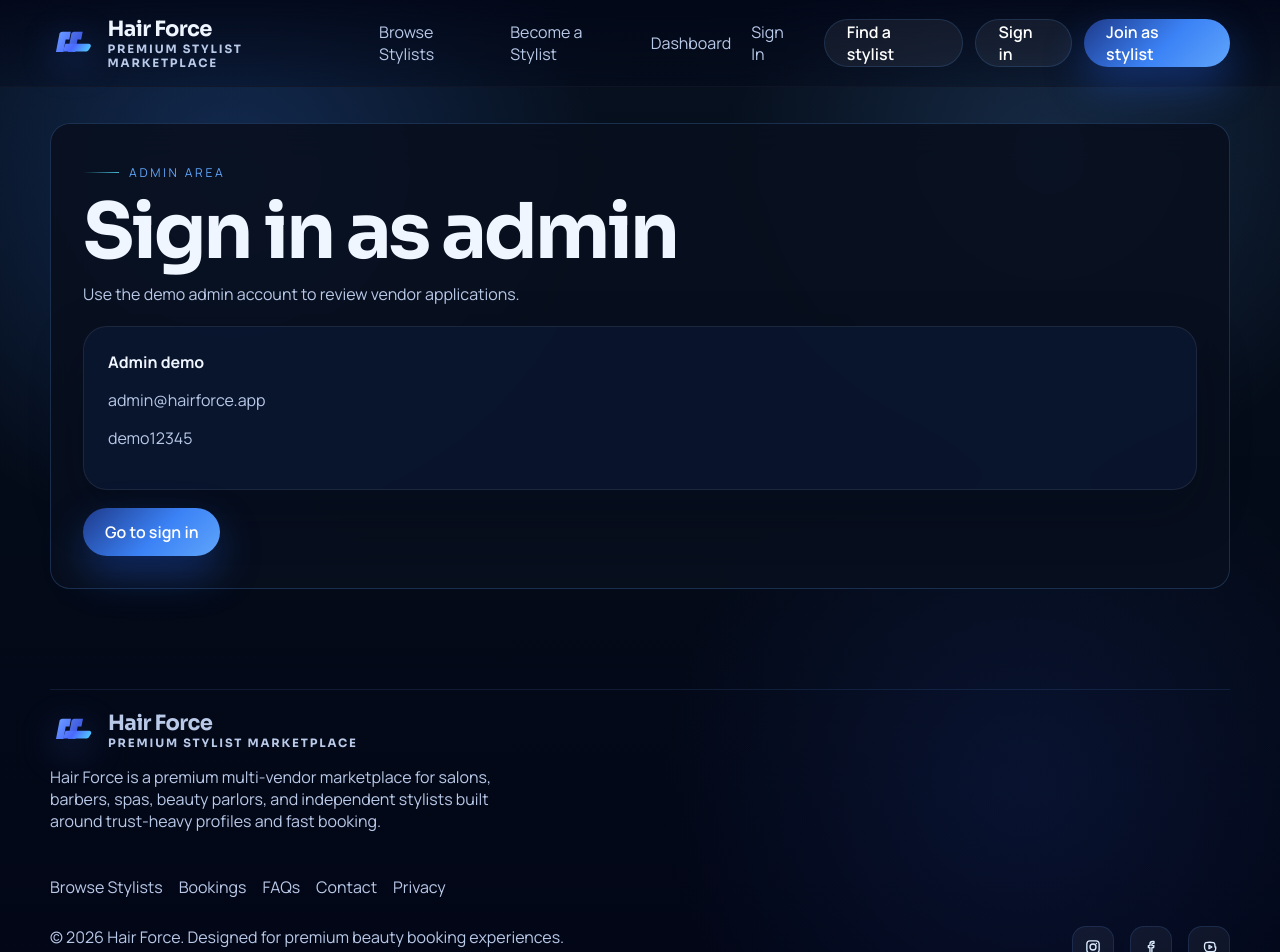
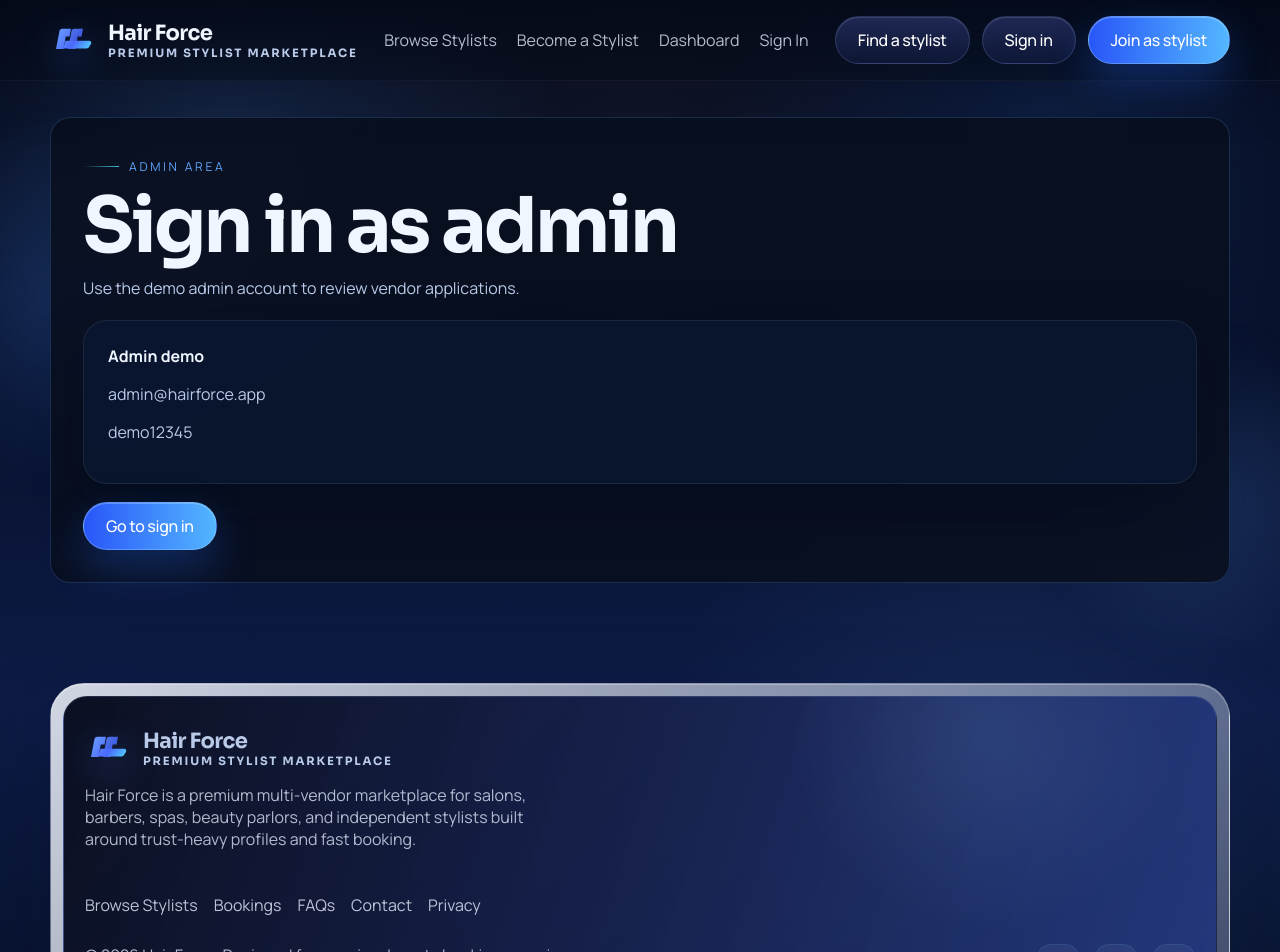
Before and after one commit to aliahmed574400-art/hair-force, a Next.js app: page /admin in a window 1280 px wide. Shown: the top 952 px of the page. Built offline with nearby package versions, Linux system fonts and the light colour scheme; no server answers.

Commit message:
Unify homepage with hero styling

```diff
--- a/app/globals.css
+++ b/app/globals.css
@@ -31,10 +31,11 @@ body {
   margin: 0;
   min-height: 100vh;
   background:
-    radial-gradient(circle at 18% 18%, rgba(59, 130, 246, 0.24), transparent 28%),
-    radial-gradient(circle at 82% 16%, rgba(96, 165, 250, 0.18), transparent 24%),
-    radial-gradient(circle at 80% 78%, rgba(30, 58, 138, 0.22), transparent 28%),
-    linear-gradient(180deg, #07111f 0%, #040b18 48%, #020617 100%);
+    radial-gradient(circle at 18% 14%, rgba(96, 165, 250, 0.18), transparent 24%),
+    radial-gradient(circle at 82% 10%, rgba(59, 130, 246, 0.16), transparent 24%),
+    radial-gradient(circle at 78% 76%, rgba(96, 165, 250, 0.12), transparent 28%),
+    radial-gradient(circle at 50% 0%, rgba(255, 255, 255, 0.06), transparent 28%),
+    linear-gradient(180deg, #040817 0%, #08112c 34%, #0d1b46 66%, #071128 100%);
   color: var(--text);
   font-family: var(--font-body), sans-serif;
 }
@@ -61,11 +62,38 @@ textarea {
   overflow: clip;
 }
 
+.app-shell::before,
+.app-shell::after {
+  content: "";
+  position: fixed;
+  inset: auto;
+  pointer-events: none;
+  z-index: -1;
+  border-radius: 999px;
+  filter: blur(18px);
+}
+
+.app-shell::before {
+  top: 120px;
+  left: -120px;
+  width: 360px;
+  height: 360px;
+  background: radial-gradient(circle, rgba(59, 130, 246, 0.18), transparent 72%);
+}
+
+.app-shell::after {
+  right: -90px;
+  bottom: 140px;
+  width: 320px;
+  height: 320px;
+  background: radial-gradient(circle, rgba(96, 165, 250, 0.16), transparent 74%);
+}
+
 .site-noise {
   position: fixed;
   inset: 0;
   pointer-events: none;
-  opacity: 0.1;
+  opacity: 0.16;
   background-image:
     linear-gradient(rgba(255, 255, 255, 0.04) 1px, transparent 1px),
     linear-gradient(90deg, rgba(255, 255, 255, 0.04) 1px, transparent 1px);
@@ -156,8 +184,9 @@ textarea {
   z-index: 30;
   padding: 16px 0;
   backdrop-filter: blur(18px);
-  background: linear-gradient(180deg, rgba(2, 6, 23, 0.82), rgba(2, 6, 23, 0.3));
-  border-bottom: 1px solid rgba(255, 255, 255, 0.05);
+  background: linear-gradient(180deg, rgba(4, 10, 24, 0.9), rgba(4, 10, 24, 0.48));
+  border-bottom: 1px solid rgba(171, 203, 255, 0.08);
+  box-shadow: 0 18px 48px rgba(2, 8, 23, 0.16);
 }
 
 .topbar-row {
@@ -171,7 +200,16 @@ textarea {
   display: flex;
   align-items: center;
   gap: 20px;
-  color: var(--muted);
+  color: rgba(230, 238, 255, 0.78);
+}
+
+.nav-links a {
+  position: relative;
+  transition: color 0.2s ease;
+}
+
+.nav-links a:hover {
+  color: rgba(255, 255, 255, 0.96);
 }
 
 .nav-actions {
@@ -212,7 +250,8 @@ textarea {
   border-radius: 999px;
   color: white;
   cursor: pointer;
-  font-weight: 600;
+  font-weight: 500;
+  letter-spacing: -0.02em;
   transition: transform 0.2s ease, box-shadow 0.2s ease, opacity 0.2s ease, border-color 0.2s ease;
 }
 
@@ -221,13 +260,17 @@ textarea {
 }
 
 .button-primary {
-  background: linear-gradient(135deg, var(--primary) 0%, var(--accent) 55%, var(--accent-soft) 100%);
-  box-shadow: 0 18px 42px rgba(37, 99, 235, 0.36);
+  background: linear-gradient(90deg, #2856f8 0%, #54b6ff 100%);
+  border: 1px solid rgba(164, 211, 255, 0.36);
+  box-shadow:
+    0 18px 42px rgba(37, 99, 235, 0.32),
+    inset 0 1px 0 rgba(255, 255, 255, 0.24);
 }
 
 .button-secondary {
-  background: rgba(255, 255, 255, 0.06);
-  border: 1px solid rgba(96, 165, 250, 0.16);
+  background: linear-gradient(180deg, rgba(64, 76, 151, 0.46), rgba(30, 41, 97, 0.3));
+  border: 1px solid rgba(156, 175, 255, 0.18);
+  box-shadow: inset 0 1px 0 rgba(255, 255, 255, 0.12);
 }
 
 .button-ghost {
@@ -720,12 +763,14 @@ textarea {
 .home-page {
   position: relative;
   overflow: clip;
+  padding-bottom: 24px;
 }
 
 .home-page::before {
   content: "";
   position: absolute;
   inset: 0 auto auto 50%;
+  z-index: 0;
   width: 640px;
   height: 640px;
   transform: translateX(-50%);
@@ -734,12 +779,119 @@ textarea {
   filter: blur(20px);
 }
 
+.home-page::after {
+  content: "";
+  position: absolute;
+  inset: 180px 0 auto;
+  z-index: 0;
+  height: 100%;
+  pointer-events: none;
+  background:
+    radial-gradient(circle at 18% 28%, rgba(96, 165, 250, 0.08), transparent 18%),
+    radial-gradient(circle at 78% 12%, rgba(59, 130, 246, 0.1), transparent 24%);
+}
+
+.home-page > * {
+  position: relative;
+  z-index: 1;
+}
+
 .home-hero-section {
   display: flex;
   align-items: center;
   min-height: calc(100vh - var(--topbar-height));
   min-height: calc(100svh - var(--topbar-height));
   padding: 18px 0 22px;
+}
+
+.home-page > .section:not(.home-hero-section) {
+  padding: 18px 0 0;
+}
+
+.home-page .section-tight.sticky-search-section {
+  padding: 8px 0 0;
+}
+
+.home-section-shell {
+  position: relative;
+  padding: 12px;
+  border-radius: 34px;
+  background:
+    linear-gradient(135deg, rgba(244, 248, 255, 0.82), rgba(197, 214, 255, 0.16)),
+    rgba(255, 255, 255, 0.08);
+  border: 1px solid rgba(255, 255, 255, 0.18);
+  box-shadow:
+    0 30px 88px rgba(6, 14, 40, 0.24),
+    inset 0 1px 0 rgba(255, 255, 255, 0.28);
+}
+
+.home-section-panel {
+  position: relative;
+  overflow: hidden;
+  padding: 34px;
+  border-radius: 24px;
+  background:
+    radial-gradient(circle at 76% 14%, rgba(216, 229, 255, 0.2), transparent 12%),
+    radial-gradient(circle at 84% 16%, rgba(116, 165, 255, 0.22), transparent 24%),
+    radial-gradient(circle at 16% 8%, rgba(96, 165, 250, 0.1), transparent 18%),
+    linear-gradient(102deg, rgba(6, 11, 28, 0.98) 0%, rgba(17, 27, 69, 0.96) 42%, rgba(52, 84, 197, 0.72) 100%);
+  border: 1px solid rgba(171, 203, 255, 0.14);
+  box-shadow: inset 0 1px 0 rgba(255, 255, 255, 0.08);
+}
+
+.home-section-panel::before {
+  content: "";
+  position: absolute;
+  inset: 0;
+  background:
+    radial-gradient(circle at 72% 80%, rgba(96, 165, 250, 0.08), transparent 22%),
+    linear-gradient(135deg, rgba(255, 255, 255, 0.06), transparent 30%);
+  pointer-events: none;
+}
+
+.home-section-panel > * {
+  position: relative;
+  z-index: 1;
+}
+
+.home-section-shell-wide,
+.home-section-shell-wide .home-section-panel-wide {
+  width: 100%;
+}
+
+.home-search-shell {
+  position: relative;
+  z-index: 5;
+  margin-top: -34px;
+}
+
+.home-search-panel {
+  padding: 18px;
+  background:
+    radial-gradient(circle at 76% 0%, rgba(216, 229, 255, 0.24), transparent 12%),
+    linear-gradient(102deg, rgba(6, 11, 28, 0.96) 0%, rgba(17, 27, 69, 0.94) 42%, rgba(41, 67, 161, 0.72) 100%);
+}
+
+.home-page .section-heading h2,
+.home-page .section-heading h3 {
+  font-family: var(--font-body), sans-serif;
+  font-weight: 300;
+  line-height: 1.05;
+  letter-spacing: -0.055em;
+  color: rgba(255, 255, 255, 0.97);
+  text-wrap: balance;
+}
+
+.home-page .section-heading p {
+  color: rgba(230, 238, 255, 0.78);
+}
+
+.home-page .eyebrow {
+  color: #b8d4ff;
+}
+
+.home-page .eyebrow::before {
+  background: linear-gradient(90deg, transparent, rgba(196, 223, 255, 0.86));
 }
 
 .hero-banner-shell {
@@ -1039,9 +1191,11 @@ textarea {
   align-items: stretch;
   padding: 16px;
   border-radius: 28px;
-  background: rgba(10, 17, 31, 0.72);
-  border: 1px solid rgba(96, 165, 250, 0.18);
-  box-shadow: 0 24px 60px rgba(2, 8, 23, 0.32);
+  background:
+    radial-gradient(circle at top right, rgba(96, 165, 250, 0.14), transparent 20%),
+    linear-gradient(115deg, rgba(8, 14, 35, 0.96), rgba(20, 31, 82, 0.9));
+  border: 1px solid rgba(171, 203, 255, 0.16);
+  box-shadow: 0 24px 60px rgba(8, 19, 52, 0.24);
   backdrop-filter: blur(24px);
 }
 
@@ -1060,8 +1214,8 @@ textarea {
   gap: 8px;
   padding: 14px 18px;
   border-radius: 20px;
-  background: rgba(255, 255, 255, 0.05);
-  border: 1px solid rgba(96, 165, 250, 0.14);
+  background: linear-gradient(180deg, rgba(255, 255, 255, 0.08), rgba(255, 255, 255, 0.04));
+  border: 1px solid rgba(181, 211, 255, 0.14);
 }
 
 .sticky-search-label {
@@ -1103,9 +1257,11 @@ textarea {
   position: relative;
   overflow: hidden;
   border-radius: 28px;
-  background: rgba(11, 19, 36, 0.74);
-  border: 1px solid rgba(96, 165, 250, 0.15);
-  box-shadow: 0 20px 54px rgba(2, 8, 23, 0.34);
+  background:
+    radial-gradient(circle at top right, rgba(145, 188, 255, 0.12), transparent 20%),
+    linear-gradient(180deg, rgba(17, 27, 69, 0.94), rgba(8, 14, 35, 0.94));
+  border: 1px solid rgba(171, 203, 255, 0.14);
+  box-shadow: 0 20px 54px rgba(8, 18, 49, 0.28);
   backdrop-filter: blur(22px);
 }
 
@@ -1135,8 +1291,8 @@ textarea {
 .featured-stylist-card:hover,
 .platform-feature-card:hover {
   transform: translateY(-6px);
-  border-color: rgba(96, 165, 250, 0.36);
-  box-shadow: 0 30px 72px rgba(37, 99, 235, 0.18);
+  border-color: rgba(185, 216, 255, 0.3);
+  box-shadow: 0 30px 72px rgba(37, 99, 235, 0.15);
 }
 
 .category-card h3,
@@ -1150,8 +1306,10 @@ textarea {
 .testimonial-card strong,
 .home-faq-card h3 {
   margin: 0;
-  font-family: var(--font-display), sans-serif;
-  letter-spacing: -0.03em;
+  font-family: var(--font-body), sans-serif;
+  font-weight: 400;
+  letter-spacing: -0.045em;
+  line-height: 1.08;
 }
 
 .category-card p,
@@ -1163,7 +1321,7 @@ textarea {
 .home-testimonial-card p,
 .home-faq-card p,
 .cta-banner p {
-  color: var(--muted);
+  color: rgba(230, 238, 255, 0.8);
   line-height: 1.75;
 }
 
@@ -1207,6 +1365,7 @@ textarea {
   padding: 22px;
   background-size: cover;
   background-position: center;
+  isolation: isolate;
 }
 
 .featured-stylist-glow {
@@ -1215,6 +1374,16 @@ textarea {
   height: 96px;
   border-radius: 28px;
   background: linear-gradient(180deg, rgba(5, 10, 22, 0), rgba(5, 10, 22, 0.72));
+}
+
+.featured-stylist-visual::before {
+  content: "";
+  position: absolute;
+  inset: 0;
+  background:
+    radial-gradient(circle at 78% 18%, rgba(255, 255, 255, 0.16), transparent 18%),
+    linear-gradient(180deg, rgba(8, 17, 41, 0.12), rgba(6, 14, 37, 0.42));
+  z-index: 0;
 }
 
 .featured-stylist-avatar {
@@ -1234,6 +1403,7 @@ textarea {
   font-size: 1.4rem;
   color: #f8fbff;
   backdrop-filter: blur(10px);
+  z-index: 1;
 }
 
 .featured-stylist-chip {
@@ -1249,6 +1419,7 @@ textarea {
   background: rgba(4, 10, 22, 0.46);
   border: 1px solid rgba(255, 255, 255, 0.1);
   font-size: 0.82rem;
+  z-index: 1;
 }
 
 .featured-stylist-body {
@@ -1824,8 +1995,40 @@ textarea {
 .footer-shell {
   display: grid;
   gap: 28px;
-  padding-top: 20px;
-  border-top: 1px solid rgba(96, 165, 250, 0.12);
+  position: relative;
+  overflow: hidden;
+  padding: 44px 34px;
+  border-radius: 34px;
+  background:
+    linear-gradient(135deg, rgba(244, 248, 255, 0.84), rgba(197, 214, 255, 0.18)),
+    rgba(255, 255, 255, 0.08);
+  border: 1px solid rgba(255, 255, 255, 0.18);
+  box-shadow:
+    0 30px 88px rgba(6, 14, 40, 0.22),
+    inset 0 1px 0 rgba(255, 255, 255, 0.28);
+}
+
+.footer-shell::before {
+  content: "";
+  position: absolute;
+  inset: 12px;
+  border-radius: 24px;
+  background:
+    radial-gradient(circle at 80% 12%, rgba(145, 188, 255, 0.12), transparent 20%),
+    linear-gradient(108deg, rgba(7, 12, 30, 0.98) 0%, rgba(17, 27, 69, 0.96) 46%, rgba(33, 54, 125, 0.92) 100%);
+  border: 1px solid rgba(171, 203, 255, 0.14);
+  pointer-events: none;
+}
+
+.footer-shell > * {
+  position: relative;
+  z-index: 1;
+}
+
+.footer-link-row a,
+.footer-bottom .muted,
+.footer .muted {
+  color: rgba(230, 238, 255, 0.76);
 }
 
 .footer-link-row,
@@ -1837,7 +2040,12 @@ textarea {
 }
 
 .footer-link-row a {
-  color: var(--muted);
+  color: rgba(230, 238, 255, 0.8);
+  transition: color 0.2s ease;
+}
+
+.footer-link-row a:hover {
+  color: rgba(255, 255, 255, 0.98);
 }
 
 .social-link {
@@ -1899,6 +2107,10 @@ textarea {
   .home-hero-section {
     min-height: auto;
     padding: 14px 0 18px;
+  }
+
+  .home-search-shell {
+    margin-top: -24px;
   }
 
   .hero-banner-panel {
@@ -2019,9 +2231,24 @@ textarea {
     padding: 10px 0 16px;
   }
 
+  .home-search-shell {
+    margin-top: -16px;
+  }
+
   .hero-banner-shell {
     padding: 10px;
     border-radius: 26px;
+  }
+
+  .home-section-shell {
+    padding: 10px;
+    border-radius: 24px;
+  }
+
+  .home-section-panel,
+  .home-search-panel {
+    padding: 22px 18px;
+    border-radius: 18px;
   }
 
   .hero-banner-panel {
--- a/components/home/StickySearchBar.jsx
+++ b/components/home/StickySearchBar.jsx
@@ -26,6 +26,8 @@ export default function StickySearchBar() {
   return (
     <section className="section-tight sticky-search-section" aria-label="Search and filters">
       <div className="container">
+        <div className="home-section-shell home-search-shell">
+          <div className="home-section-panel home-search-panel">
             <div className={cn("sticky-search-dock", isDocked && "is-docked")}>
               <form className="sticky-search-card" action="/discover">
                 <label className="sticky-search-field">
@@ -68,6 +70,8 @@ export default function StickySearchBar() {
               </form>
             </div>
           </div>
+        </div>
+      </div>
     </section>
   );
 }
```
Also changed, not shown: components/home/HomeLanding.jsx (+26 -0 lines). Lines whose indentation alone changed are shown as unchanged.
